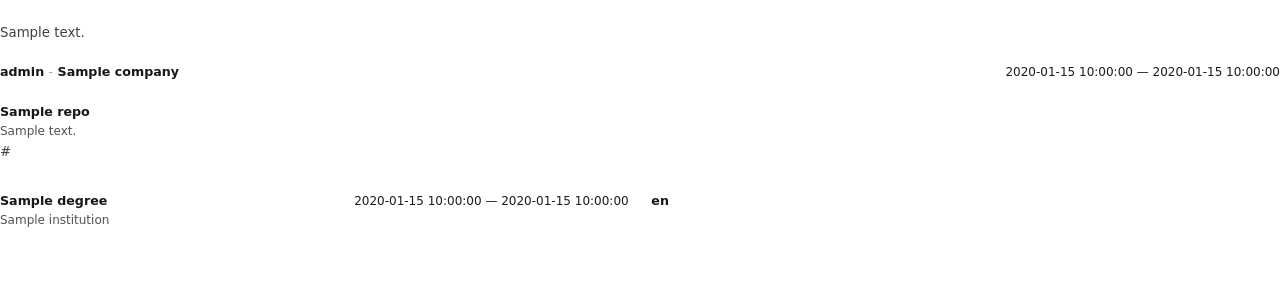
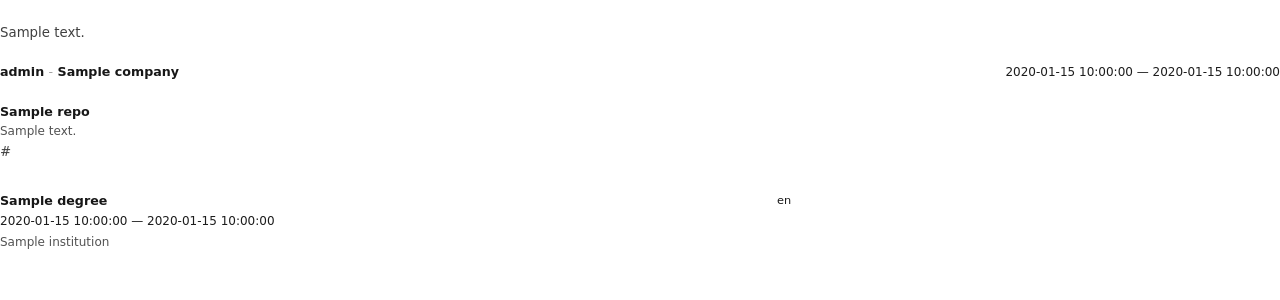
Before and after one commit to H3rHex/NextStepCV, a Python web app: template backend/app/templates/developer.html in a window 1280 px wide. Shown: the part 135-435 px from the top of the page. Run offline with Jinja, Linux system fonts and the light colour scheme; the template is opened without the code that fills it: most values are stand-ins (such as "Sample title", 1, 10 or a date in 2020); grey boxes marked "Sample" are stand-in pictures.

Commit message:
refactor:backend: education dates below title and lighter languages column

```diff
--- a/backend/app/templates/css/styles.css
+++ b/backend/app/templates/css/styles.css
@@ -231,6 +231,14 @@ ul {
     min-width: 0;
 }
 
+.col--wide {
+    flex: 3;
+}
+
+.col--narrow {
+    flex: 2;
+}
+
 .col-title {
     font-size: 8.5pt;
     font-weight: 600;
@@ -239,3 +247,30 @@ ul {
     color: #737373;
     margin-bottom: 2.5mm;
 }
+
+/* Educación: fecha bajo el título */
+
+.item-date--edu {
+    display: block;
+    padding-left: 0;
+    margin-top: 1pt;
+}
+
+.item-sub--edu {
+    margin-top: 1pt;
+}
+
+/* Idiomas: peso visual menor */
+
+.lang-item {
+    margin-bottom: 2mm;
+}
+
+.lang-item .item-title {
+    font-size: 8.5pt;
+    font-weight: 500;
+}
+
+.lang-item .proficiency {
+    font-size: 8pt;
+}
--- a/backend/app/templates/developer.html
+++ b/backend/app/templates/developer.html
@@ -78,22 +78,20 @@
     <section class="section">
         <h2 class="section-title">{{ t('sections.educationLanguages') }}</h2>
         <div class="two-col">
-            <div class="col">
+            <div class="col col--wide">
                 <div class="col-title">{{ t('sections.education') }}</div>
                 {% for item in resume.education %}
                 <div class="item">
-                    <div class="item-head">
-                        <div class="item-title item-title--edu">{{ item.degree }}</div>
-                        <span class="item-date">{{ date_range(item, t) }}</span>
-                    </div>
-                    <div class="item-sub">{{ item.institution }}</div>
+                    <div class="item-title item-title--edu">{{ item.degree }}</div>
+                    <span class="item-date item-date--edu">{{ date_range(item, t) }}</span>
+                    <div class="item-sub item-sub--edu">{{ item.institution }}</div>
                 </div>
                 {% endfor %}
             </div>
-            <div class="col">
+            <div class="col col--narrow">
                 <div class="col-title">{{ t('sections.languages') }}</div>
                 {% for item in resume.languages %}
-                <div class="item">
+                <div class="item lang-item">
                     <div class="item-lang">
                         <span class="item-title">{{ item.language }}</span>
                         <span class="proficiency">{{ t('proficiencies.' + item.proficiency) }}</span>
```
